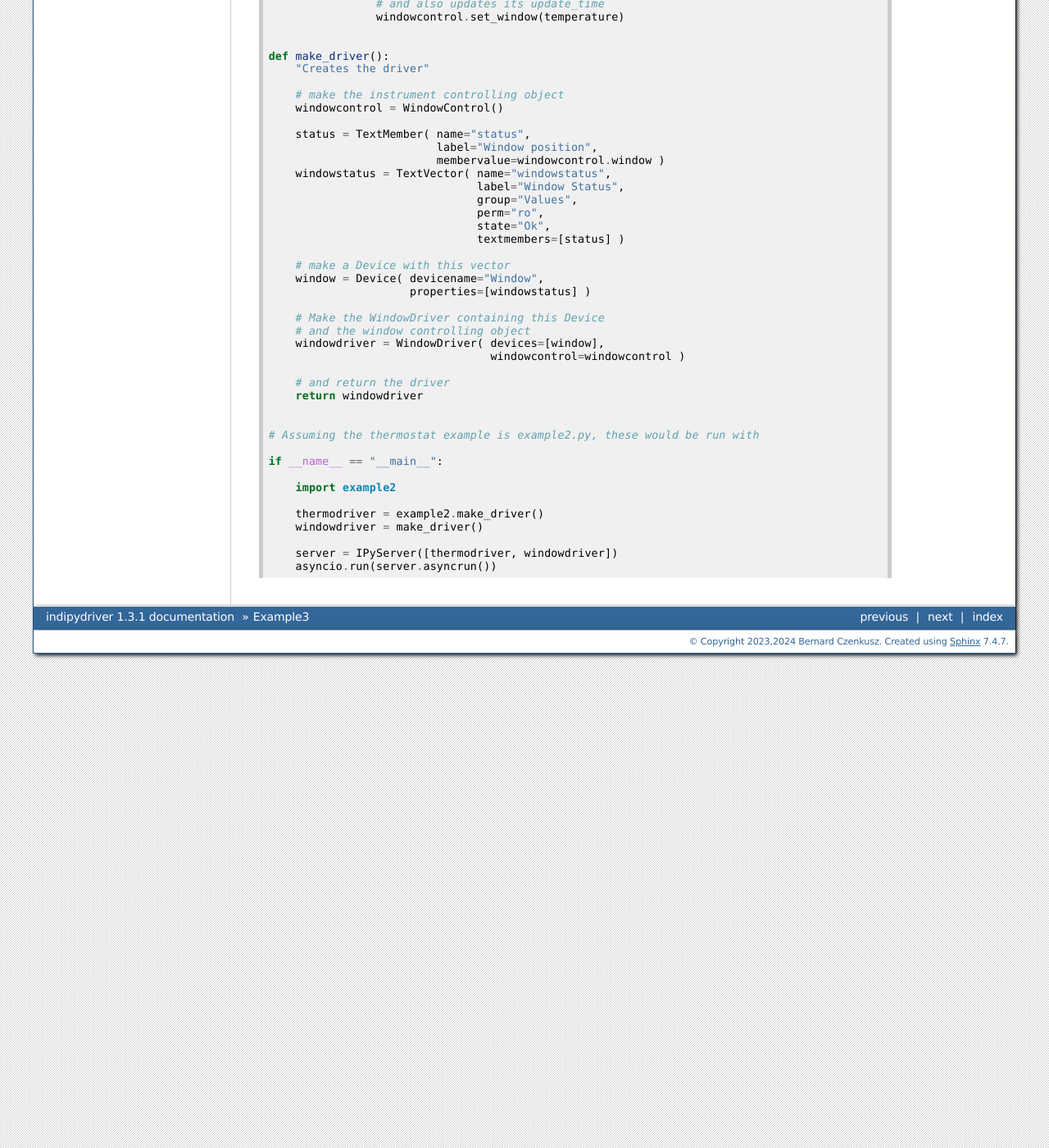
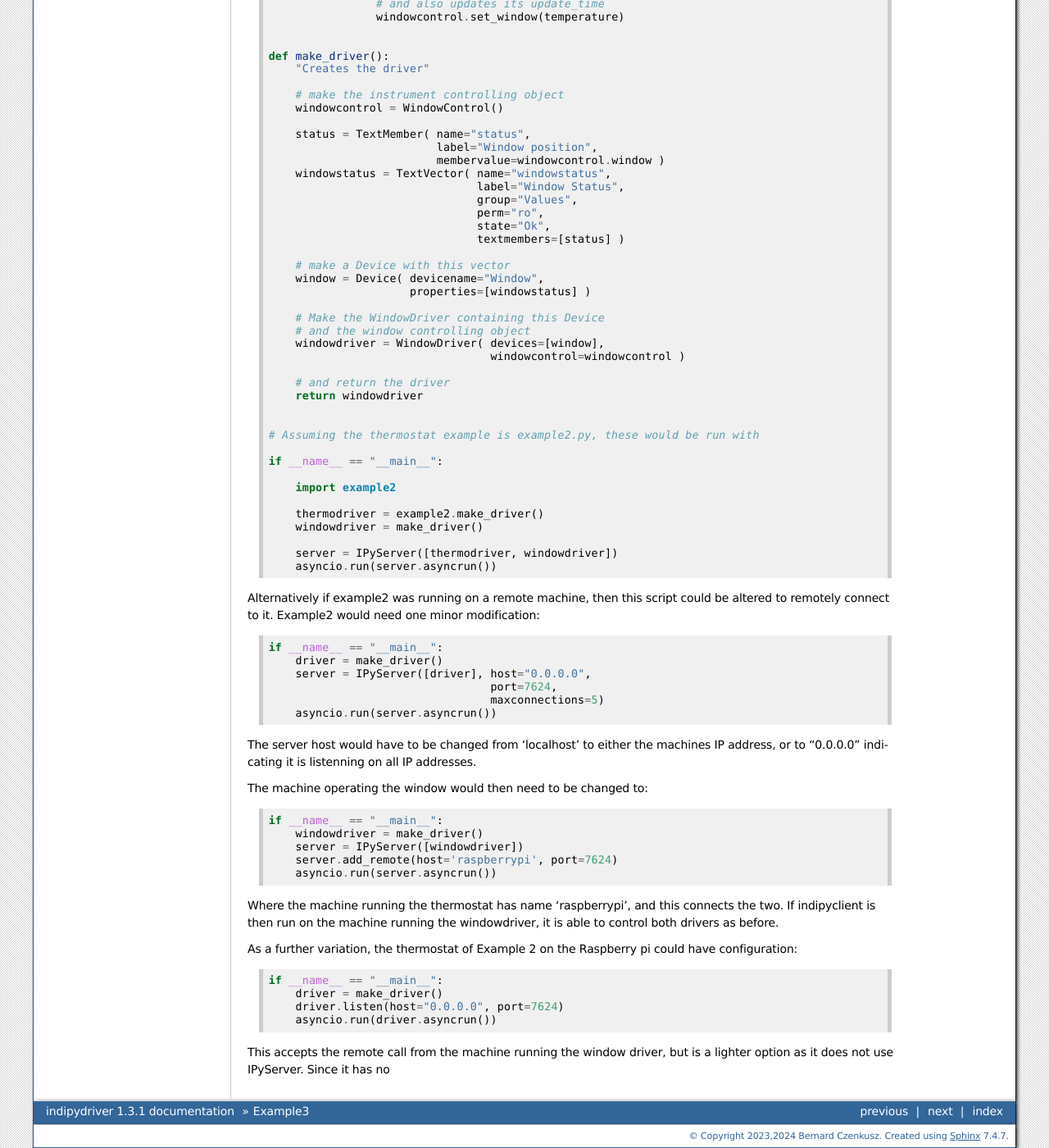
Before and after one commit to bernie-skipole/indipydriver, a Sphinx documentation site: the page built from docs/source/usage/example3.rst, in a window 1280 px wide and 1400 px high, scrolled down 1560 px. Shown: the whole window at 82% size. Built offline with Sphinx 7.4.7, drawn with Linux system fonts in a browser that asks for light colours.

Commit message:
Further doc changes

```diff
--- a/docs/source/usage/example3.rst
+++ b/docs/source/usage/example3.rst
@@ -136,3 +136,33 @@ This example simulates a driver which snoops on the thermostat of the previous e
 
         server = IPyServer([thermodriver, windowdriver])
         asyncio.run(server.asyncrun())
+
+Alternatively if example2 was running on a remote machine, then this script could be altered to remotely connect to it.  Example2 would need one minor modification::
+
+    if __name__ == "__main__":
+        driver = make_driver()
+        server = IPyServer([driver], host="0.0.0.0",
+                                     port=7624,
+                                     maxconnections=5)
+        asyncio.run(server.asyncrun())
+
+The server host would have to be changed from 'localhost' to either the machines IP address, or to "0.0.0.0" indicating it is listenning on all IP addresses.
+
+The machine operating the window would then need to be changed to::
+
+    if __name__ == "__main__":
+        windowdriver = make_driver()
+        server = IPyServer([windowdriver])
+        server.add_remote(host='raspberrypi', port=7624)
+        asyncio.run(server.asyncrun())
+
+Where the machine running the thermostat has name 'raspberrypi', and this connects the two. If indipyclient is then run on the machine running the windowdriver, it is able to control both drivers as before.
+
+As a further variation, the thermostat of Example 2 on the Raspberry pi could have configuration::
+
+    if __name__ == "__main__":
+        driver = make_driver()
+        driver.listen(host="0.0.0.0", port=7624)
+        asyncio.run(driver.asyncrun())
+
+This accepts the remote call from the machine running the window driver, but is a lighter option as it does not use IPyServer. Since it has no
--- a/docs/source/usage/logging.rst
+++ b/docs/source/usage/logging.rst
@@ -19,7 +19,7 @@ The package uses two loggers with names "indipydriver" and "indipyclient".
 
 The "indipydriver" logger logs driver data, the "indipyclient" logger logs remote server connections data, this because IPyServer is acting as a client when connecting to a remote server.
 
-To create logs from both loggers in a single file you could add a handler and a logging level to the 'root' logger, for example::
+To create logs from both loggers in a single file you could add a handler and a logging level to the 'root' logger, for example, at the top of your script::
 
     import logging
     logger = logging.getLogger()
@@ -29,7 +29,9 @@ To create logs from both loggers in a single file you could add a handler and a
 
     logger.setLevel(logging.DEBUG)
 
-This leaves you with the flexibility to add any available loghandler, and to set your own formats if required.
+This leaves you with the flexibility to add any available loghandler, and to set your own formats if required. In the absence of any logging configuration, errors will be shown on stderr. If you want to suppress any error reporting, you could add a NullHandler instead of the FileHandler shown above::
+
+     logger.addHandler(logging.NullHandler())
 
 If you want to add a file handler to "indipydriver" and another to "indipyclient" to log to two different files you would need to obtain the two loggers rather than the root logger::
 
```
